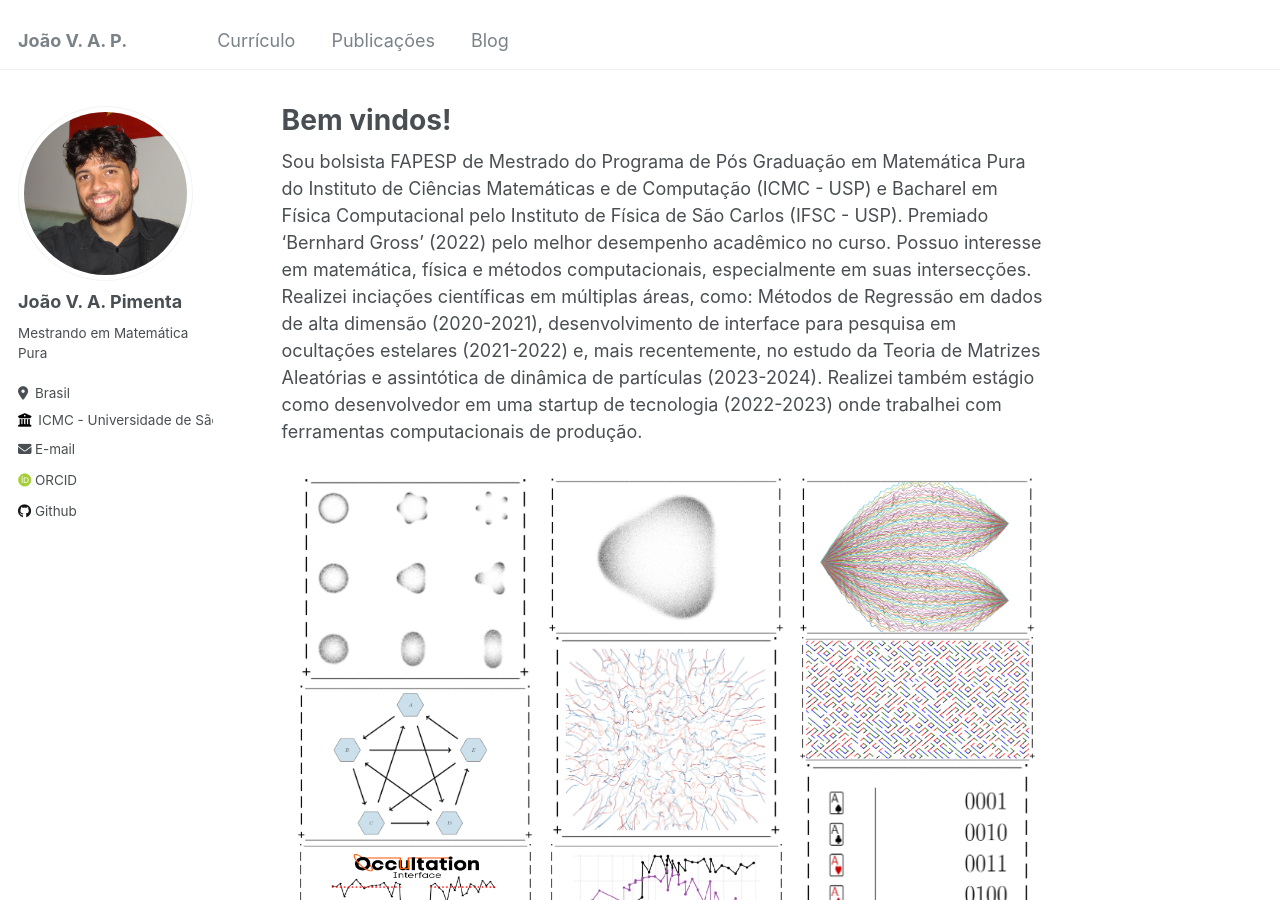
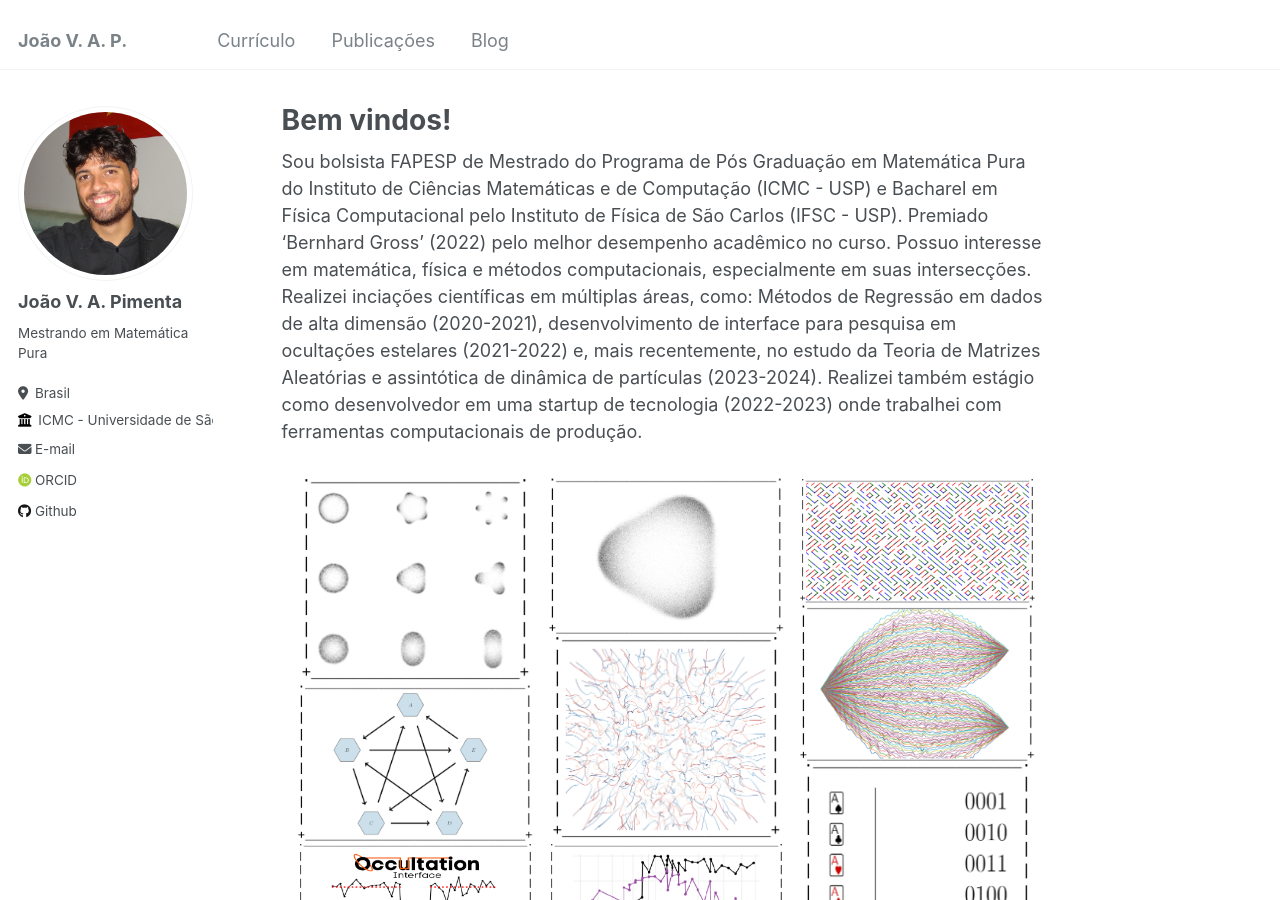
Before and after one commit to Joao-vap/Joao-vap.github.io, a Jekyll site: the page built from _pages/about.md, in a window 1280 px wide and 900 px high. Built offline with Jekyll 4.4.1, drawn with Linux system fonts in a browser that asks for light colours; some web fonts are replaced.

Commit message:
change about

```diff
--- a/_pages/about.md
+++ b/_pages/about.md
@@ -58,11 +58,11 @@ Sou bolsista FAPESP de Mestrado do Programa de Pós Graduação em Matemática P
       </a>
     </div>
     <div class="column">
+      <a href="https://github.com/Joao-vap/RMT-Code/tree/main/Tiling">
+        <img src="/images/base/Tiling.png" alt="Astec Diamond">
+      </a>
       <a href="https://github.com/Joao-vap/RMT-Code">
         <img src="/images/base/DysonBridge.png" alt="Dyson Bridges">
-      </a>
-      <a href="https://github.com/Joao-vap/RMT-Code/tree/main/Tiling">
-        <img src="/images/base/Tiling.png" alt="Astec Diamond">
       </a>
       <a href="/files/Baralhos.pdf">
         <img src="/images/base/Baralhos.png" alt="Relatório Baralhos">
```
